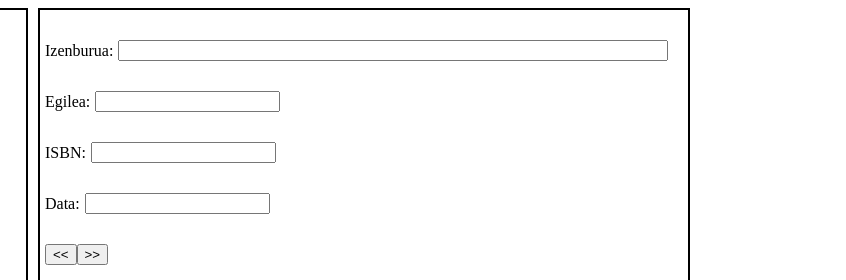
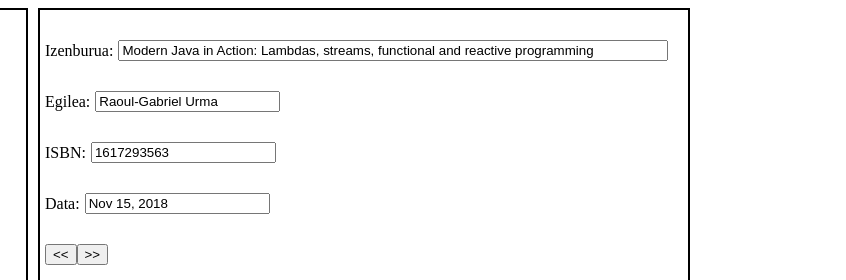
Before and after one commit to zuribehobide23/flexbase, a plain HTML site: page index.html in a window 1280 px wide. Shown: the top 280 px of the page, 434-1280 px from the left. Drawn offline with Linux system fonts and the light colour scheme.

Commit message:
ia bukatuta

```diff
--- a/index.html
+++ b/index.html
@@ -2,6 +2,7 @@
 	<head>
 
 		<link href="estiloak.css" rel="stylesheet">
+		<script src= "js/main.js" type="module"></script>
 	</head>
 	<body>
 
--- a/js/main.js
+++ b/js/main.js
@@ -38,6 +38,8 @@ let orria = document.querySelector("body > div > div.flex.right > form > p:nth-c
 
 let indizea = 0;
 
+BesteLiburua ()
+
 function BesteLiburua () {
   const liburua = datubase[indizea];
   document.querySelector("#argazkia").src = BASE + liburua.filename;
@@ -54,7 +56,6 @@ aurrekoa.addEventListener("click", (event) => {
   event.preventDefault();
   if (indizea > 0) {
     indizea--;
-
     BesteLiburua();
   }
 })
@@ -66,5 +67,3 @@ hurrengoa.addEventListener("click", (event) => {
     BesteLiburua();
   }
 })
-
-BesteLiburua();
```
Also changed, not shown: favicon.ico (added).
